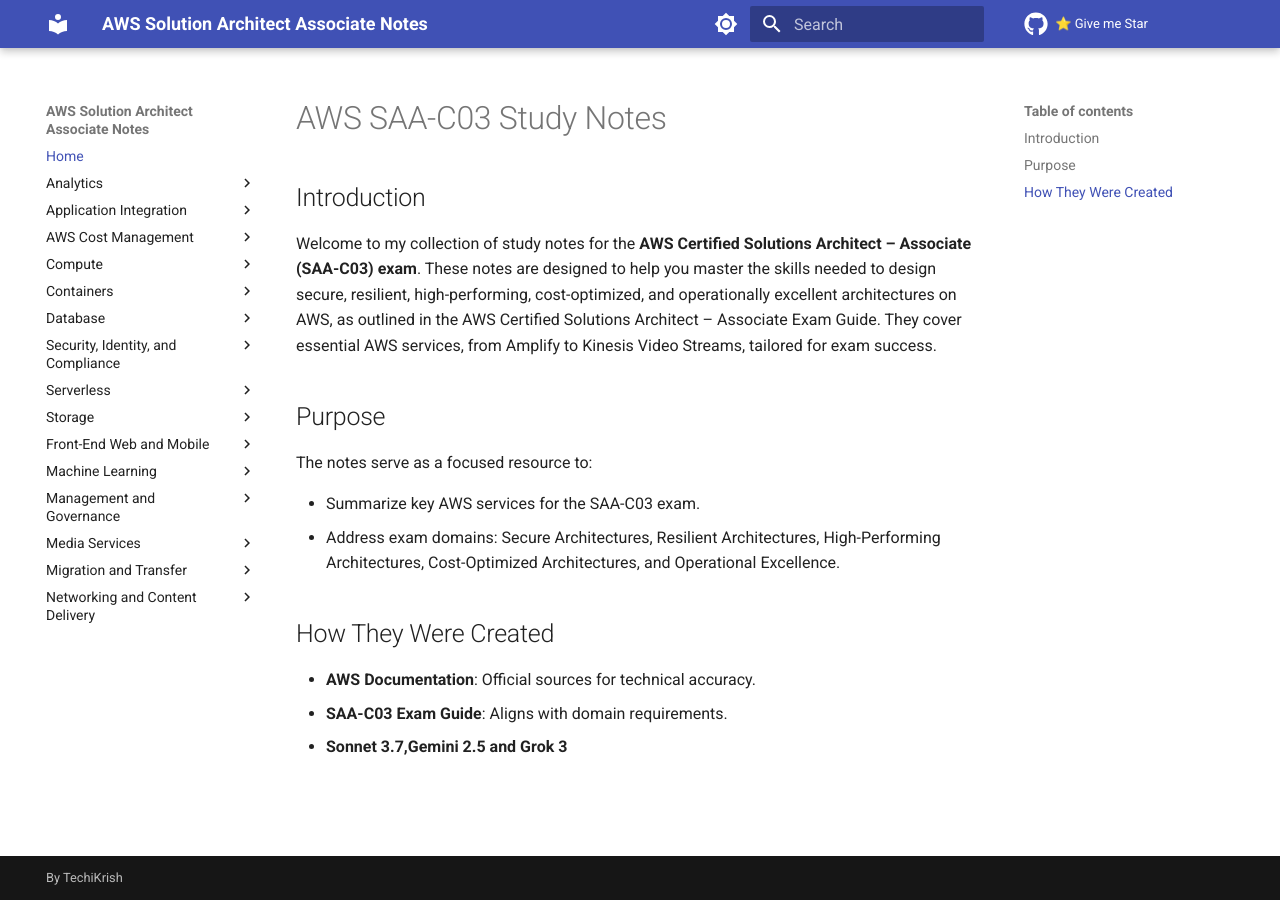
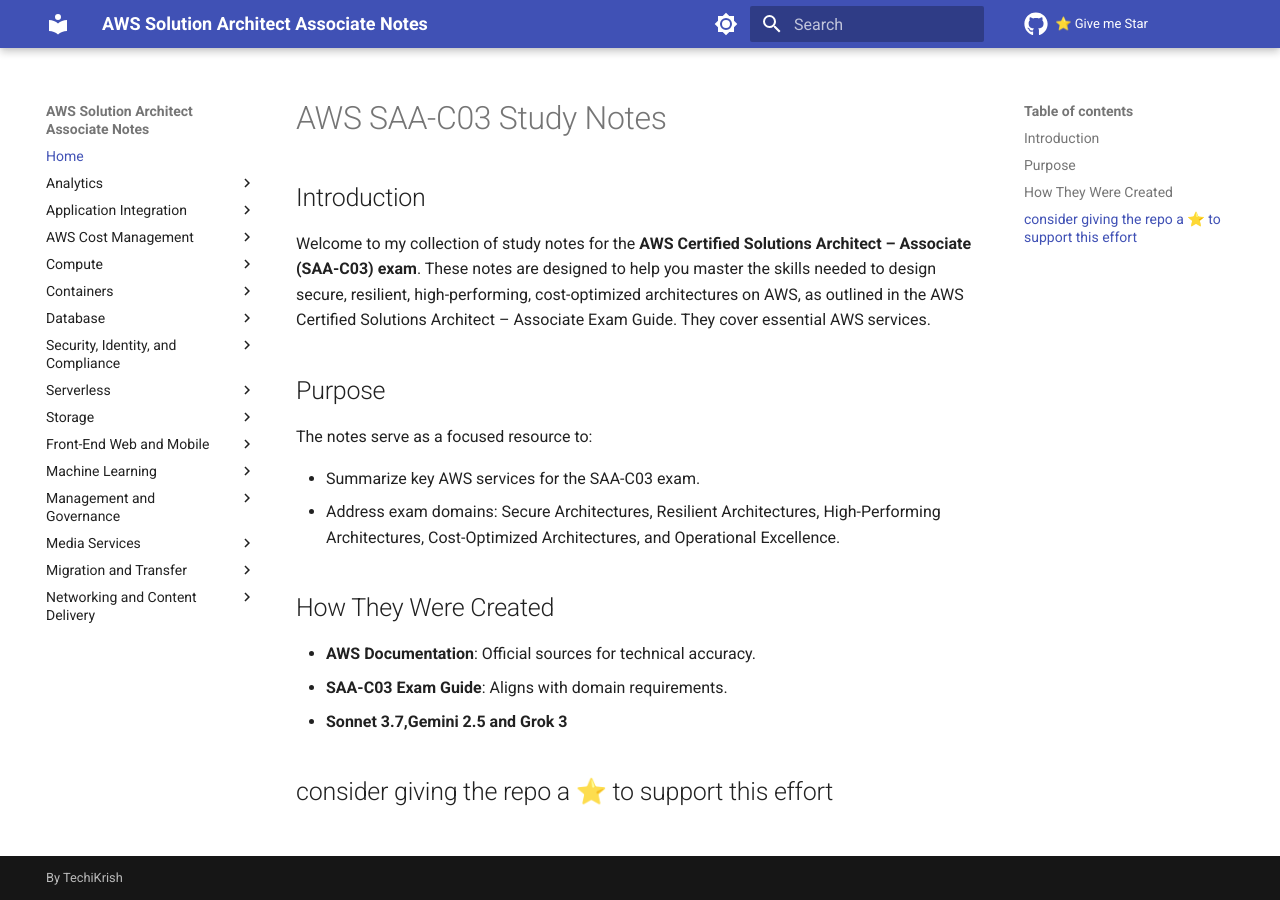
Before and after one commit to Techikrish/aws-sa-notes, an MkDocs documentation site: the page built from docs/index.md, in a window 1280 px wide. Built offline with MkDocs 1.6.1 and Material for MkDocs 9.7.7, drawn with Linux system fonts in a browser that asks for light colours; comment, search, counter and statistics services are not loaded.

Commit message:
Changed Home info

```diff
--- a/docs/index.md
+++ b/docs/index.md
@@ -2,7 +2,7 @@
 
 ## Introduction
 
-Welcome to my collection of study notes for the **AWS Certified Solutions Architect – Associate (SAA-C03) exam**. These notes are designed to help you master the skills needed to design secure, resilient, high-performing, cost-optimized, and operationally excellent architectures on AWS, as outlined in the AWS Certified Solutions Architect – Associate Exam Guide. They cover essential AWS services, from Amplify to Kinesis Video Streams, tailored for exam success.
+Welcome to my collection of study notes for the **AWS Certified Solutions Architect – Associate (SAA-C03) exam**. These notes are designed to help you master the skills needed to design secure, resilient, high-performing, cost-optimized architectures on AWS, as outlined in the AWS Certified Solutions Architect – Associate Exam Guide. They cover essential AWS services.
 
 ## Purpose
 
@@ -16,3 +16,5 @@
 - **AWS Documentation**: Official sources for technical accuracy.
 - **SAA-C03 Exam Guide**: Aligns with domain requirements.
 - **Sonnet 3.7,Gemini 2.5 and Grok 3**
+
+## consider giving the repo a ⭐ to support this effort
```
